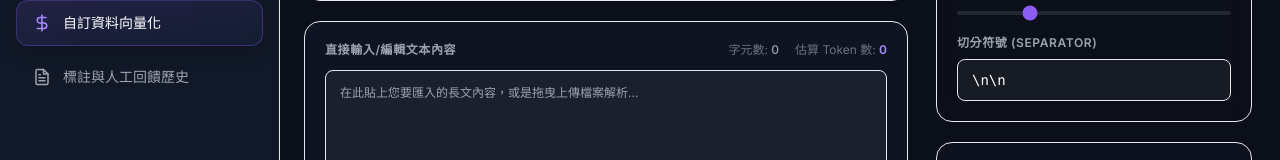
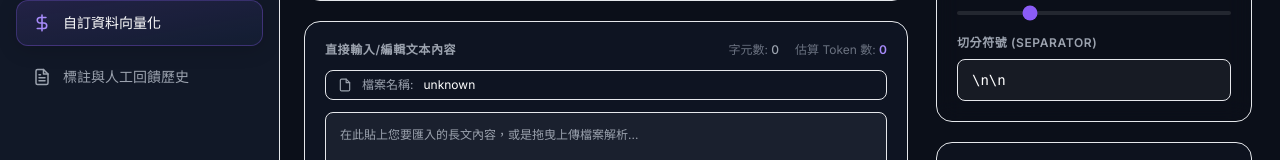
Before and after one commit to WeiWeicode/AiRAG, a Vue app in the folder frontend/: page /embedding-test in a window 1280 px wide. Shown: the part 310-470 px from the top of the page. Built offline with nearby package versions, Linux system fonts and the light colour scheme; no server answers; sample sign-in values are in the browser's storage.

Commit message:
feat: implement embedding test view for text chunking and vectorization workflow

```diff
--- a/frontend/src/views/EmbeddingTestView.vue
+++ b/frontend/src/views/EmbeddingTestView.vue
@@ -11,6 +11,7 @@ const paramsStore = useParamsStore()
 
 // State
 const uploadedFileId = ref('')
+const filename = ref('unknown')
 const rawTextContent = ref('')
 const isChunking = ref(false)
 const chunksList = ref([])
@@ -21,6 +22,9 @@ const vectorizationStats = ref(null)
 const handleUploadSuccess = (data) => {
   uploadedFileId.value = data.file_id || 'file_uploaded_id'
   rawTextContent.value = data.content || ''
+  if (data.filename) {
+    filename.value = data.filename
+  }
 }
 
 const triggerChunking = async () => {
@@ -64,7 +68,14 @@ const triggerVectorization = async () => {
 
   try {
     const payload = {
-      chunks: chunksList.value.map(c => ({ index: c.index, content: c.content, metadata: {} })),
+      chunks: chunksList.value.map(c => ({
+        index: c.index,
+        content: c.content,
+        metadata: {
+          filename: filename.value || 'unknown',
+          source: uploadedFileId.value ? 'upload' : 'manual'
+        }
+      })),
       knowledge_base_id: paramsStore.knowledgeBaseId,
       embedding_model: 'Qwen3-Embedding-8B-Q8_0.gguf'
     }
@@ -100,6 +111,21 @@ const triggerVectorization = async () => {
         <div class="flex justify-between items-center">
           <label class="text-xs font-semibold text-[#9ca3af] uppercase tracking-wider">直接輸入/編輯文本內容</label>
           <TokenCounter :text="rawTextContent" />
+        </div>
+
+        <!-- Filename Input -->
+        <div class="flex items-center gap-2.5 bg-white/3 border border-white/8 rounded-lg px-3 py-1.5 focus-within:border-[#8b5cf6] transition-all">
+          <svg class="w-3.5 h-3.5 text-[#9ca3af] flex-shrink-0" viewBox="0 0 24 24" fill="none" stroke="currentColor" stroke-width="2" stroke-linecap="round" stroke-linejoin="round">
+            <path d="M14 2H6a2 2 0 0 0-2 2v16a2 2 0 0 0 2 2h12a2 2 0 0 0 2-2V8z"></path>
+            <polyline points="14 2 14 8 20 8"></polyline>
+          </svg>
+          <span class="text-xs text-[#9ca3af] select-none whitespace-nowrap">檔案名稱:</span>
+          <input
+            v-model="filename"
+            type="text"
+            class="flex-grow bg-transparent text-white text-xs outline-none"
+            placeholder="請輸入檔案名稱 (例如: doc_01.txt)"
+          />
         </div>
 
         <textarea
```
Also changed, not shown: 1 other file (tests, documents, lock files or other folders).
